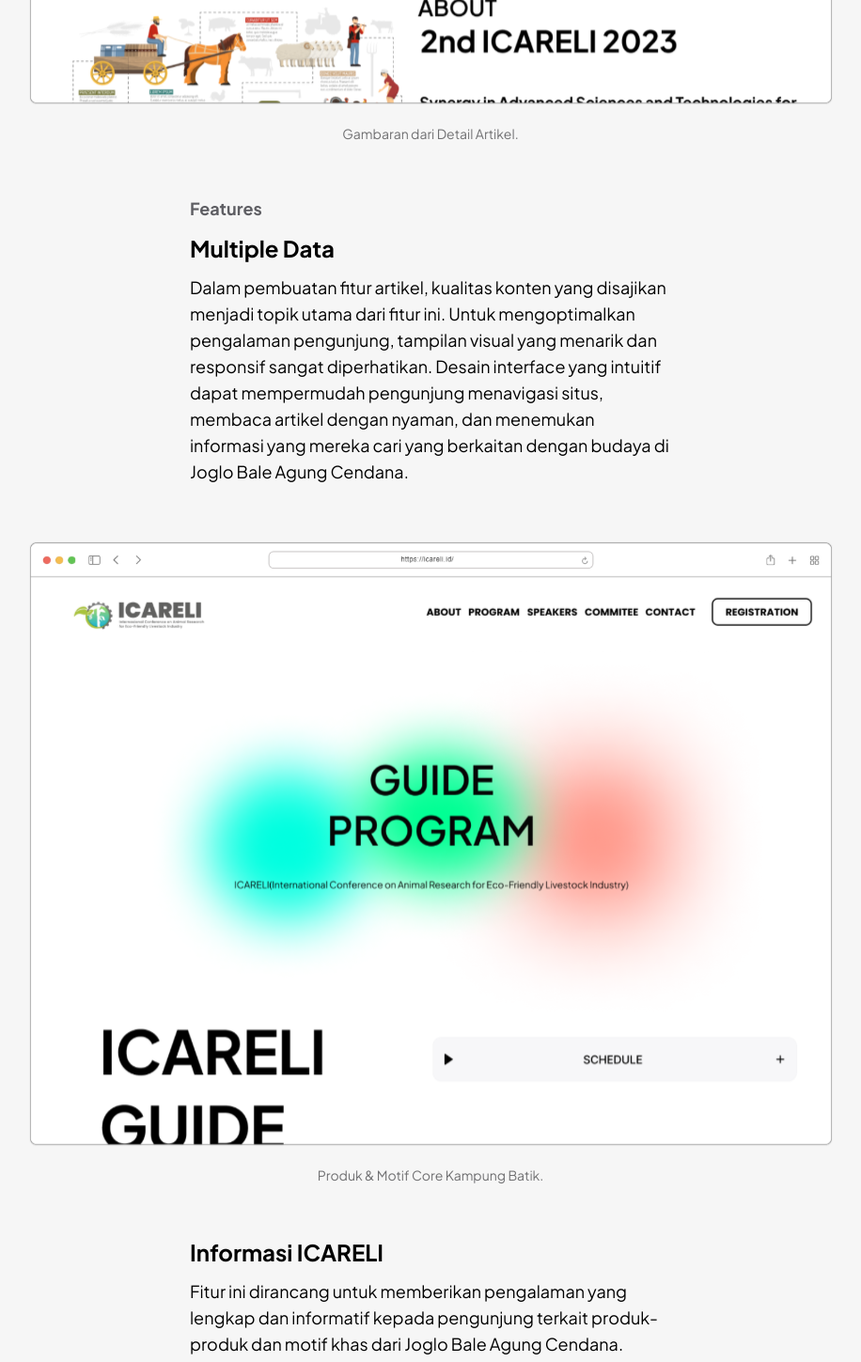
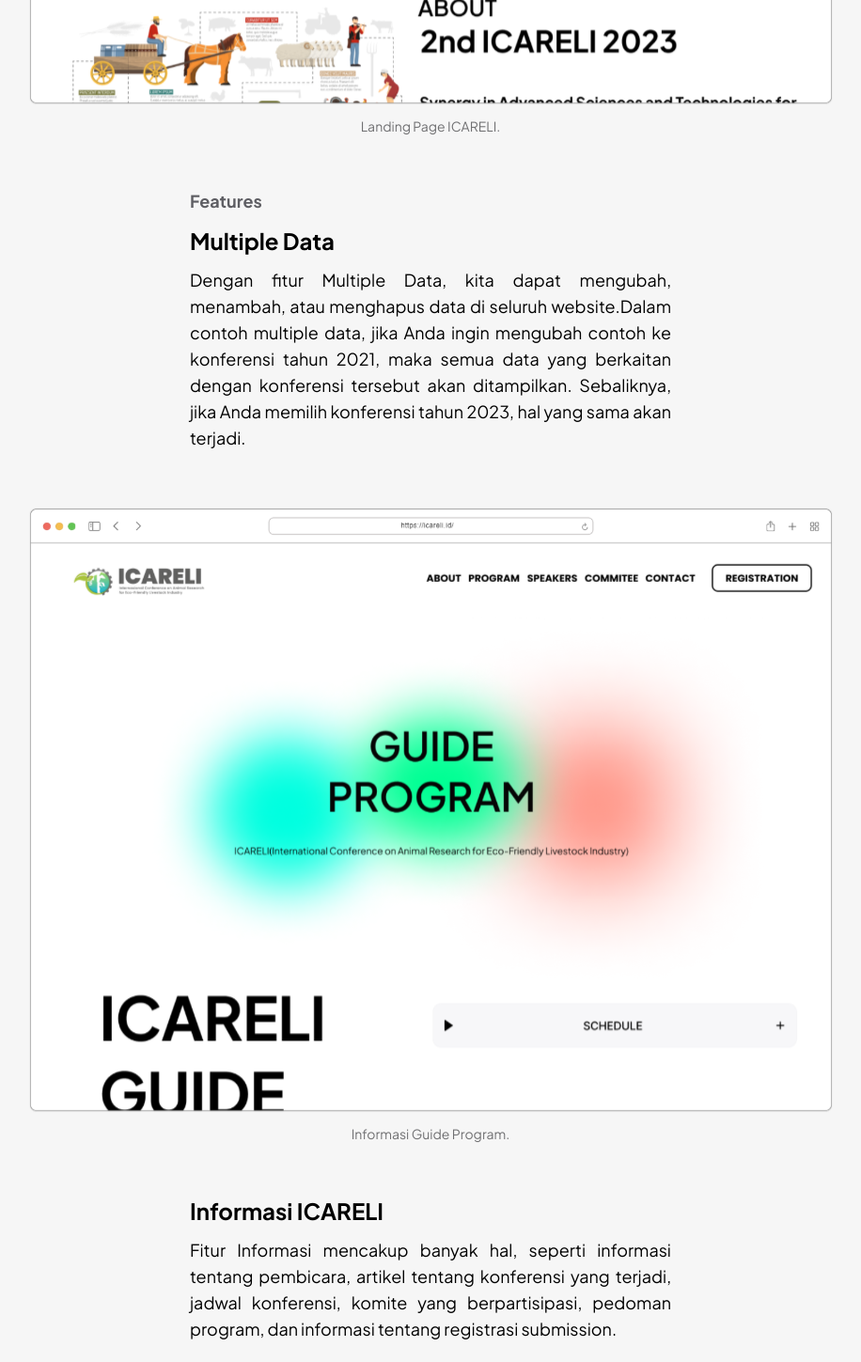
Before and after one commit to baguzbw/PortofolioWeb, a React (Vite) app: page /icareli in a window 1280 px wide. Shown: the part 2020-3469 px from the top of the page at 94% size, without its empty margins (182-1098 px from the left). Built offline with nearby package versions, Linux system fonts and the light colour scheme.

Commit message:
Fix Features ICARELI

```diff
--- a/src/components/icareli/Features.jsx
+++ b/src/components/icareli/Features.jsx
@@ -10,29 +10,27 @@
       <div className="flex flex-wrap md:flex-nowrap justify-center md:justify-between items-center mb-14">
         <div className="flex flex-col items-center">
           <LazyLoadImage effect="blur" src={Icareli2} loading="lazy" alt="Gambaran dari Detail Artikel" className="about-cloud-image waterfall w-full h-full mt-8" />
-          <h1 className="mt-2 font-plus-jakarta text-sm text-[#707072]">Gambaran dari Detail Artikel.</h1>
+          <h1 className="font-plus-jakarta text-sm text-[#707072]">Landing Page ICARELI.</h1>
         </div>
       </div>
       <div className="w-full md:w-1/2 mx-auto px-4 md:px-8 lg:px-16">
         <h1 className="text-lg text-primary font-bold font-plus-jakarta text-[#5E5E63] ">Features</h1>
         <h1 className="mt-3 text-2xl text-primary font-bold font-plus-jakarta ">Multiple Data</h1>
-        <p className="mb-4 mt-3 font-plus-jakarta text-lg">
-          Dalam pembuatan fitur artikel, kualitas konten yang disajikan menjadi topik utama dari fitur ini. Untuk mengoptimalkan pengalaman pengunjung, tampilan visual yang menarik dan responsif sangat diperhatikan. Desain interface yang
-          intuitif dapat mempermudah pengunjung menavigasi situs, membaca artikel dengan nyaman, dan menemukan informasi yang mereka cari yang berkaitan dengan budaya di Joglo Bale Agung Cendana.
+        <p className="mb-4 mt-3 font-plus-jakarta text-lg text-justify">
+          Dengan fitur Multiple Data, kita dapat mengubah, menambah, atau menghapus data di seluruh website.Dalam contoh multiple data, jika Anda ingin mengubah contoh ke konferensi tahun 2021, maka semua data yang berkaitan dengan
+          konferensi tersebut akan ditampilkan. Sebaliknya, jika Anda memilih konferensi tahun 2023, hal yang sama akan terjadi.
         </p>
       </div>
       <div className="flex flex-wrap md:flex-nowrap justify-center md:justify-between items-center mb-14">
         <div className="flex flex-col items-center">
           <LazyLoadImage effect="blur" src={Icareli3} loading="lazy" alt="Produk & Motif Core Kampung Batik." className="about-cloud-image waterfall w-full h-full mt-8" />
-          <h1 className="mt-2 font-plus-jakarta text-sm text-[#707072]">Produk & Motif Core Kampung Batik.</h1>
+          <h1 className="font-plus-jakarta text-sm text-[#707072]">Informasi Guide Program.</h1>
         </div>
       </div>
       <div className="w-full md:w-1/2 mx-auto px-4 md:px-8 lg:px-16">
         <h1 className="text-2xl text-primary font-bold font-plus-jakarta ">Informasi ICARELI</h1>
-        <p className="mb-10 mt-3 font-plus-jakarta text-lg">
-          Fitur ini dirancang untuk memberikan pengalaman yang lengkap dan informatif kepada pengunjung terkait produk-produk dan motif khas dari Joglo Bale Agung Cendana. Tampilan menggunakan grouping produk & motif yang jika diclick akan
-          memberikan informasi lebih lanjut tentang produk atau motif yang diclick. Melalui fitur ini pengunjung diberikan kesempatan untuk mengeksplorasi dan mengenal lebih dalam tentang produk & motif batik yang ditawarkan di Joglo Bale
-          Agung Cendana.
+        <p className="mb-10 mt-3 font-plus-jakarta text-lg text-justify">
+          Fitur Informasi mencakup banyak hal, seperti informasi tentang pembicara, artikel tentang konferensi yang terjadi, jadwal konferensi, komite yang berpartisipasi, pedoman program, dan informasi tentang registrasi submission.
         </p>
       </div>
     </div>
```
